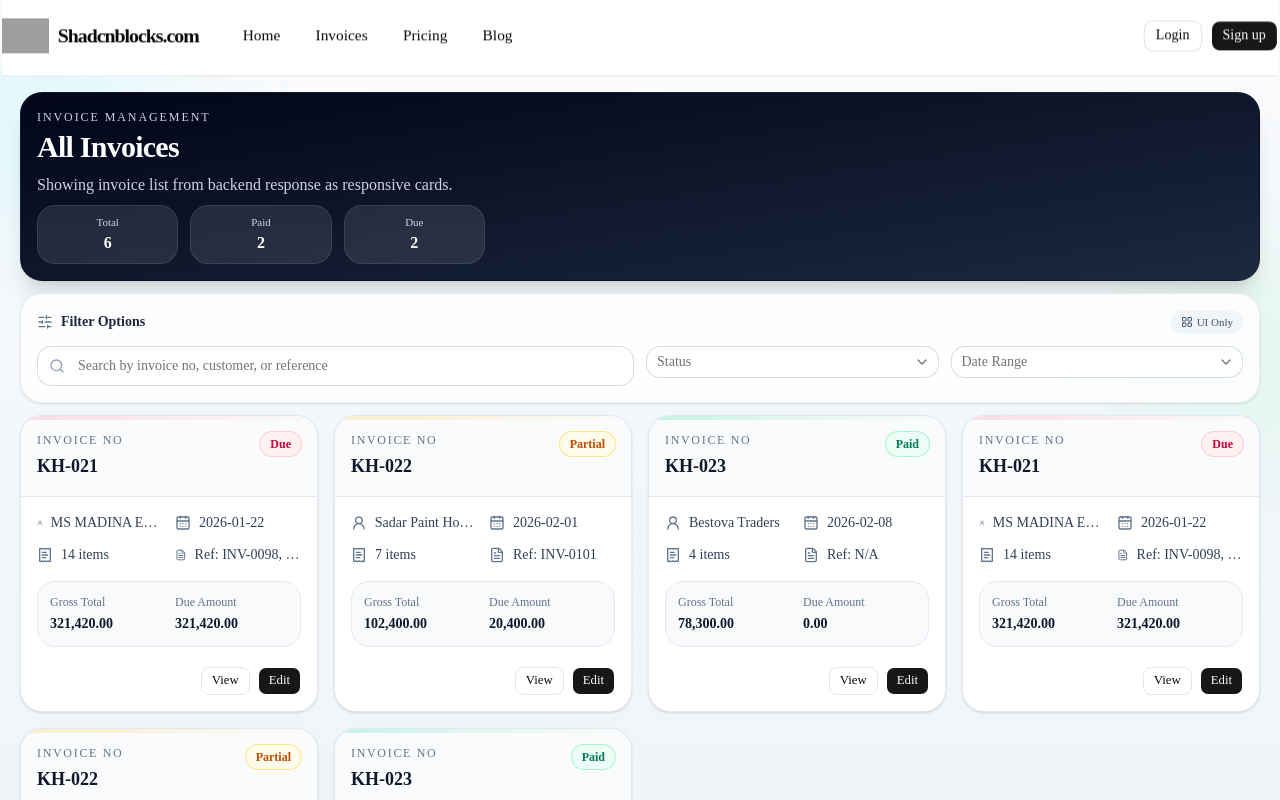
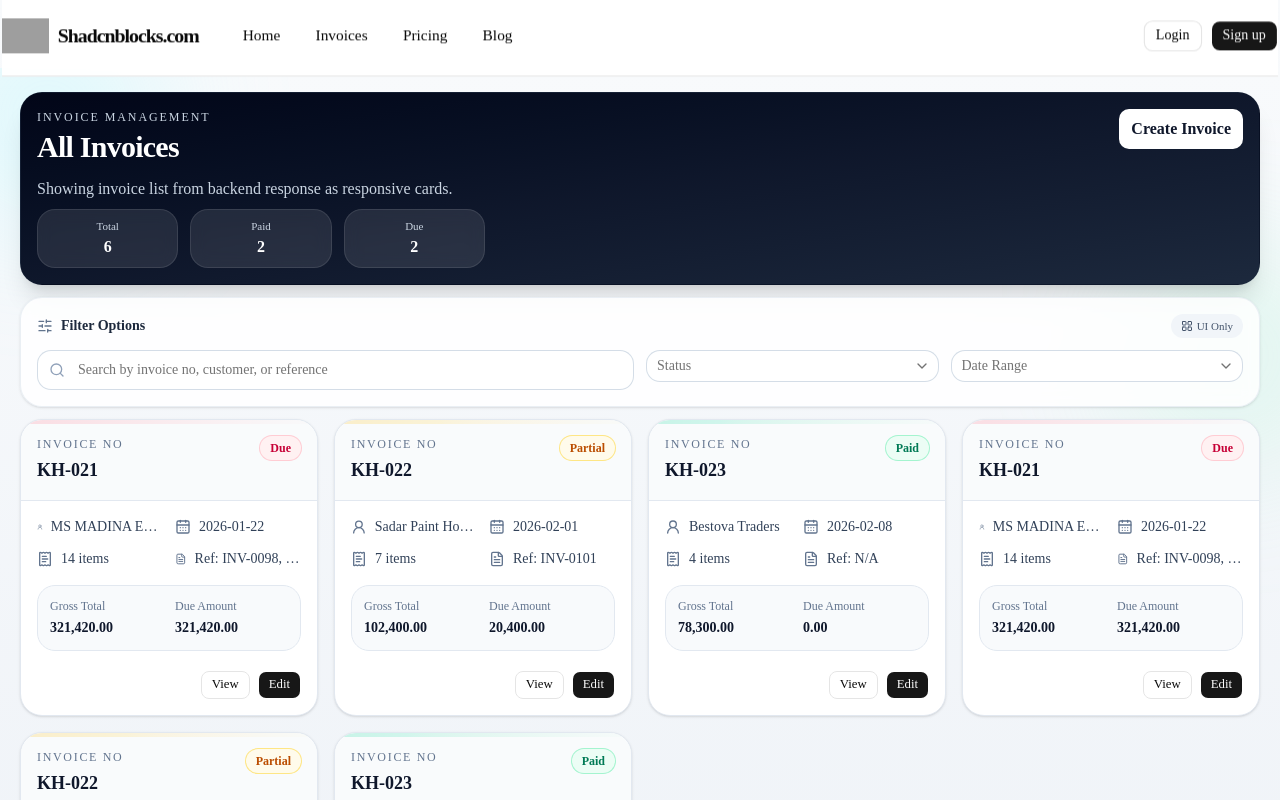
Before and after one commit to Shawon-Reza/sakib_frontend, a Next.js app: page /invoices in a window 1280 px wide. Shown: the top 800 px of the page. Built offline with nearby package versions, Linux system fonts and the light colour scheme; grey boxes are pictures that could not be loaded.

Commit message:
Update Ui : invoice

```diff
--- a/src/app/layout.tsx
+++ b/src/app/layout.tsx
@@ -26,9 +26,9 @@ export default function RootLayout({
     <html
       lang="en"
       suppressHydrationWarning
-      className={`${geistSans.variable} ${geistMono.variable} h-full antialiased`}
+      className={`${geistSans.variable} ${geistMono.variable} h-full antialiased `}
     >
-      <body className="min-h-full flex flex-col" cz-shortcut-listen="true">
+      <body className="min-h-full flex flex-col bg-[linear-gradient(to_bottom,#f8fafc,#eef2f7)]" cz-shortcut-listen="true">
         {children}
       </body>
     </html>
--- a/src/components/features/invoice/invoice-builder.tsx
+++ b/src/components/features/invoice/invoice-builder.tsx
@@ -127,8 +127,8 @@ export function InvoiceBuilder() {
   };
 
   return (
-    <main className="min-h-screen bg-slate-50 px-3 py-4 sm:px-5 sm:py-6">
-      <section className="mx-auto w-full max-w-6xl rounded-2xl border bg-white shadow-sm">
+    <main className=" py-4 sm:px-5 sm:py-6 container mx-auto">
+      <section className="mx-auto w-full  rounded-2xl border bg-white shadow-sm">
         <InvoiceHeader />
 
         <div className="space-y-5 px-4 py-5 sm:px-6">
--- /dev/null
+++ b/src/components/features/invoice/management/create-invoicemanegemt-button.tsx
@@ -0,0 +1,14 @@
+
+import Link from "next/link";
+
+import { Button } from "@/components/ui/button";
+
+const CreateInvoiceButton = () => {
+    return (
+        <button  className="bg-white px-3 py-2 rounded-lg text-slate-900  font-semibold hover:bg-gray-100 transition cursor-pointer">
+            <Link href="/create-invoice" >Create Invoice</Link>
+        </button>
+    );
+};
+
+export default CreateInvoiceButton;
--- a/src/components/features/invoice/management/invoice-management-header.tsx
+++ b/src/components/features/invoice/management/invoice-management-header.tsx
@@ -1,10 +1,15 @@
 import { InvoiceListItem } from "../invoice-management-types";
+import CreateInvoiceButton from "./create-invoicemanegemt-button";
+
 
 type InvoiceManagementHeaderProps = {
     invoices: InvoiceListItem[];
 };
 
-export function InvoiceManagementHeader({ invoices }: InvoiceManagementHeaderProps) {
+export function InvoiceManagementHeader({
+    invoices,
+
+}: InvoiceManagementHeaderProps) {
     const paidCount = invoices.filter((invoice) => invoice.status === "Paid").length;
     const dueCount = invoices.filter((invoice) => invoice.status === "Due").length;
 
@@ -12,12 +17,18 @@ export function InvoiceManagementHeader({ invoices }: InvoiceManagementHeaderPro
 
     return (
         <header className=" relative overflow-hidden rounded-3xl border border-slate-800/20 bg-linear-to-br from-slate-950 via-slate-900 to-slate-800 p-4 text-white shadow-xl sm:p-4">
+            <div className="mb-3 flex flex-col gap-3 sm:flex-row sm:items-start sm:justify-between">
+                <div>
                     <p className="text-xs font-medium tracking-[0.16em] text-slate-300">
                         INVOICE MANAGEMENT
                     </p>
                     <h1 className="mt-1 text-2xl font-semibold tracking-tight sm:text-3xl">
                         All Invoices
                     </h1>
+                </div>
+                <CreateInvoiceButton />
+            </div>
+
             <p className="mt-2 max-w-2xl text-sm text-slate-300 sm:text-base">
                 Showing invoice list from backend response as responsive cards.
             </p>
--- a/src/components/navbar1.tsx
+++ b/src/components/navbar1.tsx
@@ -66,7 +66,7 @@ const Navbar1 = ({
     title: "Shadcnblocks.com",
   },
   menu = [
-    { title: "Home", url: "#" },
+    { title: "Home", url: "home" },
 
     {
       title: "Invoices",
--- /dev/null
+++ b/src/components/reuseable-components/button.tsx
@@ -0,0 +1,43 @@
+// components/ui/Button.tsx
+"use client";
+
+import React from "react";
+
+type ButtonProps = {
+  children: React.ReactNode;
+  OnclickFuntion?: () => void; // your custom name
+  variant?: "primary" | "secondary" | "danger";
+  disabled?: boolean;
+  className?: string;
+};
+
+export default function Button({
+  children,
+  OnclickFuntion,
+  variant = "primary",
+  disabled = false,
+  className = "",
+}: ButtonProps) {
+  const baseStyle = "px-4 py-2 rounded-md font-medium transition";
+
+  const variants = {
+    primary: "bg-blue-600 text-white hover:bg-blue-700",
+    secondary: "bg-gray-200 text-black hover:bg-gray-300",
+    danger: "bg-red-600 text-white hover:bg-red-700",
+  };
+
+  const handleClick = () => {
+    if (disabled) return;
+    OnclickFuntion?.();
+  };
+
+  return (
+    <button
+      onClick={handleClick}
+      disabled={disabled}
+      className={`${baseStyle} ${variants[variant]} ${className}`}
+    >
+      {children}
+    </button>
+  );
+}
```
Lines whose indentation alone changed are shown as unchanged.
